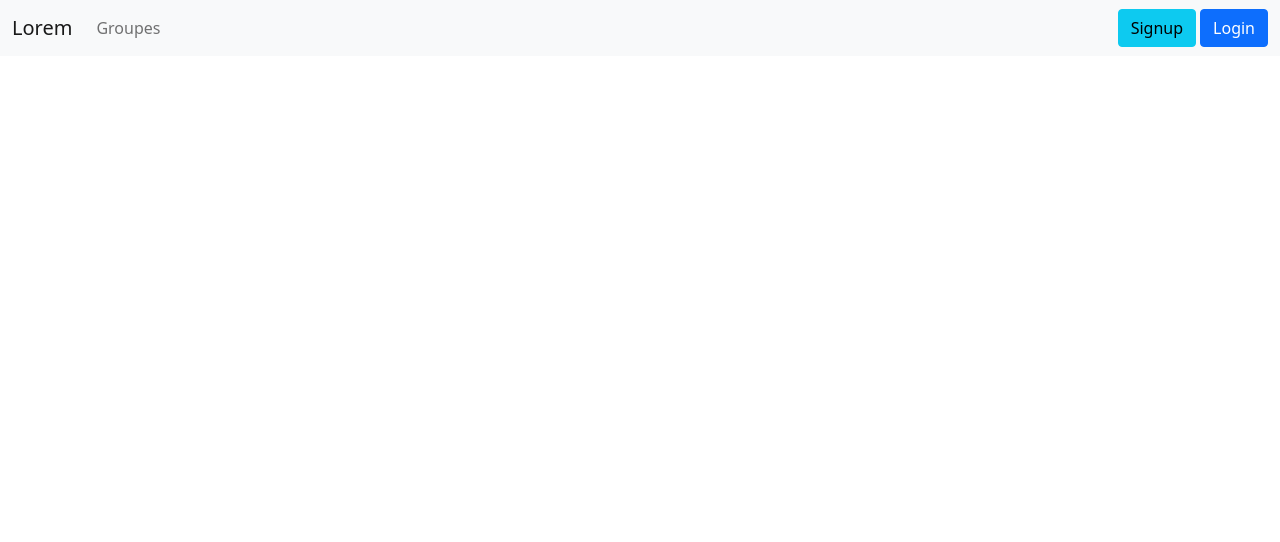
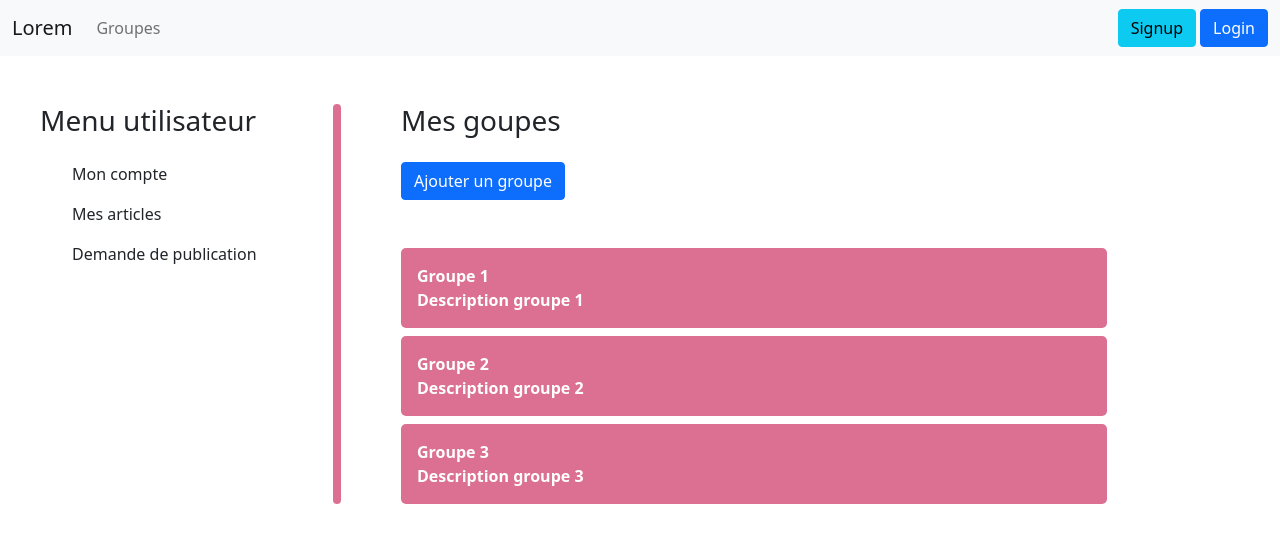
Before and after one commit to projet-technique-h3-2022/LoremFront, a Vue app: page /myGroups in a window 1280 px wide. Shown: the top 542 px of the page. Built offline with nearby package versions, Linux system fonts and the light colour scheme.

Commit message:
add: MyGroups page

```diff
--- /dev/null
+++ b/src/pages/MyGroups.vue
@@ -0,0 +1,41 @@
+<script setup>
+import { ref } from 'vue';
+import UserMenuVue from '../components/UserMenu.vue';
+
+const groups = ref([
+    { title: "Groupe 1", desc: "Description groupe 1" },
+    { title: "Groupe 2", desc: "Description groupe 2" },
+    { title: "Groupe 3", desc: "Description groupe 3" },
+])
+</script>
+
+<template>
+    <div class="MyGroups">
+        <div class="row mt-5 ms-3">
+            <UserMenuVue />
+            <div class="col-md-7 ms-5">
+                <h3>Mes goupes</h3>
+                <button class="btn btn-primary mt-3">Ajouter un groupe</button>
+                <div class="mt-5">
+                    <div v-for="(group, i) in groups" :key="i" class="groupCard">
+                        <div>{{ group.title }}</div>
+                        <div>{{ group.desc }}</div>
+                    </div>
+                </div>
+            </div>
+        </div>
+    </div>
+</template>
+
+<style scoped>
+.groupCard {
+    width: 100%;
+    height: 5rem;
+    margin-top: .5rem;
+    background-color: palevioletred;
+    padding: 1rem;
+    border-radius: 5px;
+    color: white;
+    font-weight: bold;
+}
+</style>
--- a/src/router/index.js
+++ b/src/router/index.js
@@ -5,6 +5,7 @@ import HomePage from '../pages/HomePage.vue'
 import ReadArticle from '../pages/ReadArticle.vue'
 import MyAccount from '../pages/MyAccount.vue'
 import MyArticles from '../pages/MyArticles.vue'
+import MyGroups from '../pages/MyGroups.vue'
 
 const router = createRouter({
   history: createWebHistory(),
@@ -34,6 +35,11 @@ const router = createRouter({
       name: 'myArticles',
       component: MyArticles,
     },
+    {
+      path: "/myGroups",
+      name: 'myGroups',
+      component: MyGroups,
+    },
   ]
 })
 
```
